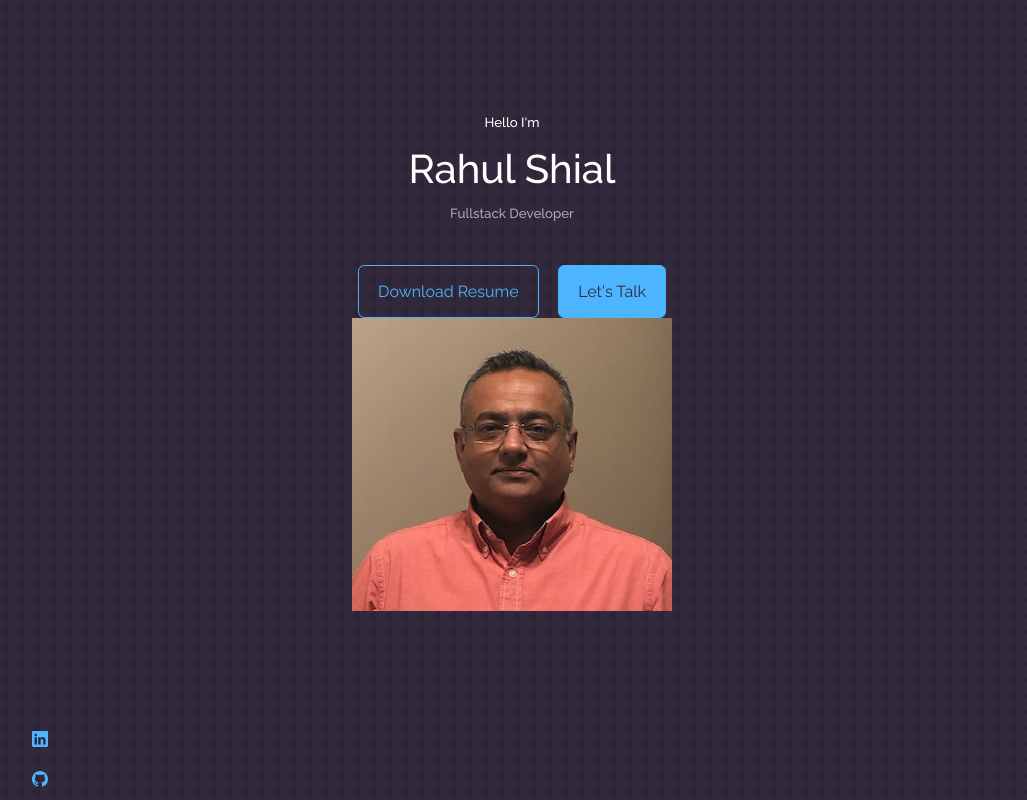
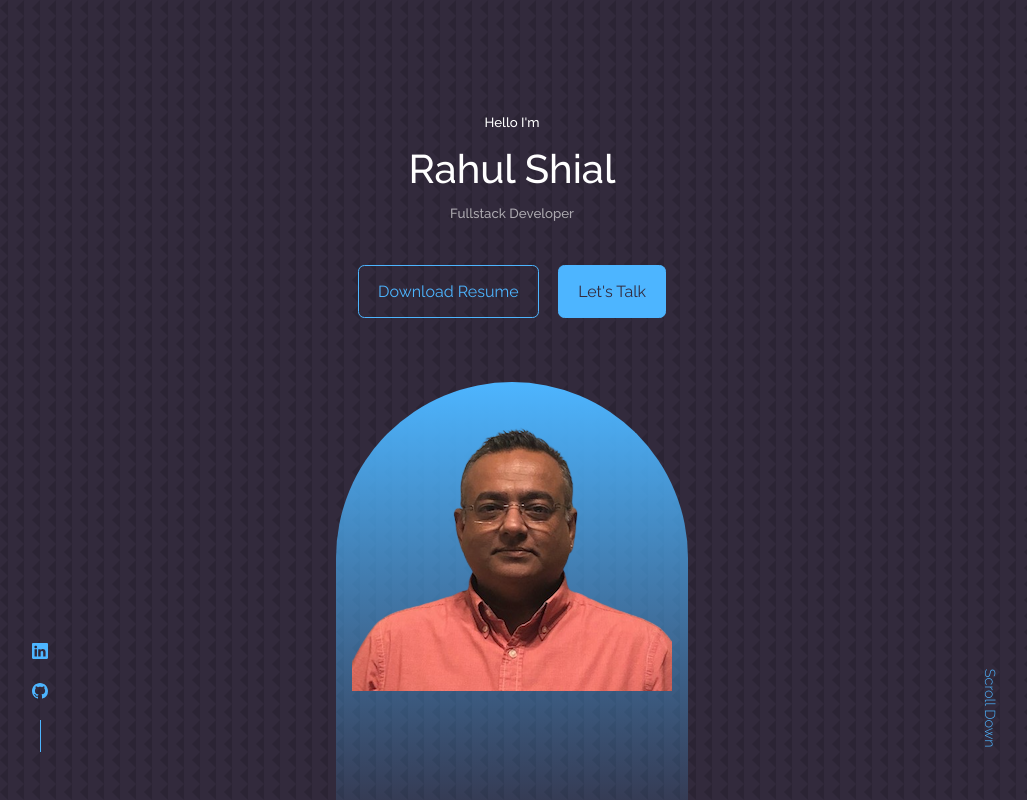
Before and after one commit to rahulshial/portfolio-vite, a React (Vite) app: page / in a window 1280 px wide. Shown: the top 800 px of the page, without its empty margins (128-1155 px from the left). Built offline with nearby package versions, Linux system fonts and the light colour scheme.

Commit message:
Header Section - desktop

```diff
--- a/src/components/Header/Header.css
+++ b/src/components/Header/Header.css
@@ -26,5 +26,38 @@
   gap: 0.8rem;
   position: absolute;
   left: 0;
-  bottom: 0.3rem;;
+  bottom: 3rem;
 }
+
+.header__socials::after {
+  content: '';
+  width: 1px;
+  height: 2rem;
+  background: var(--color-primary);
+}
+
+/* HEADER IMAGE (ME) */
+
+.me {
+  background: linear-gradient(var(--color-primary), transparent);
+  width: 22rem;
+  height: 30rem;
+  position: absolute;
+  /* left: calc(50% - 11rem); */
+  left: 50%;
+  transform: translateX(-50%);
+  margin-top: 4rem;
+  border-radius: 12rem 12rem 0 0;
+  padding: 1rem 1.5rem 1.5rem 1rem;
+}
+
+/* SCROLL DOWN */
+
+.scroll__down {
+  position: absolute;
+  right: -2.3rem;
+  bottom: 5rem;
+  transform: rotate(90deg);
+  font-weight: 300;
+  font-size: 0.9rem;
+}
--- a/src/components/Header/Header.tsx
+++ b/src/components/Header/Header.tsx
@@ -16,10 +16,11 @@
         <CTA />
         <Socials />
 
-        <div className="me"></div>
-        <img src={ME} alt='me' />
+        <div className="me">
+          <img src={ME} alt='me' />
+        </div>
+        <a href='#contact' className='scroll__down'>Scroll Down</a>
       </div>
-      <a href='#contact' className='scroll__down'>Scroll Down</a>
     </header>
   );
 };
```
Also changed, not shown: src/assets/RahulShial.png.
